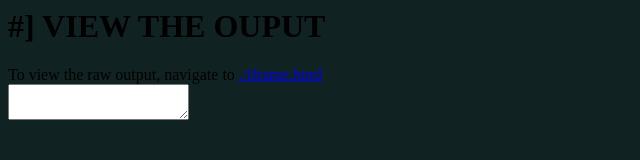
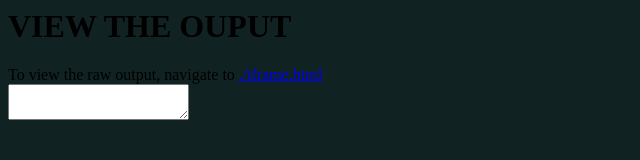
Before and after one commit to VoxelPrismatic/priz.md-dev, a plain HTML site: page markup.html in a window 1280 px wide. Shown: the full height of the page, 0-640 px from the left. Drawn offline with Linux system fonts and the light colour scheme; a small style sheet from the web is missing.

Commit message:
Update markup.html

```diff
--- a/markup.html
+++ b/markup.html
@@ -3,7 +3,7 @@
     <script src="markup.js" type="text/javascript" id="priz_script"></script>
   </head>
   <body style="background-color: #122;">
-    <h1 id="head" style="transform: none; top: 0px;">#] VIEW THE OUPUT</h1>
+    <h1 id="head" style="transform: none; top: 0px;">VIEW THE OUPUT</h1>
     To view the raw output, navigate to <a href="/priz.md/iframe">./iframe.html</a><br>
     <textarea onkeyup="document.getElementById('out').innerHTML = mark_page(this.value); sub_styles();"></textarea>
     <div id="out" class="sect"></div>
```
